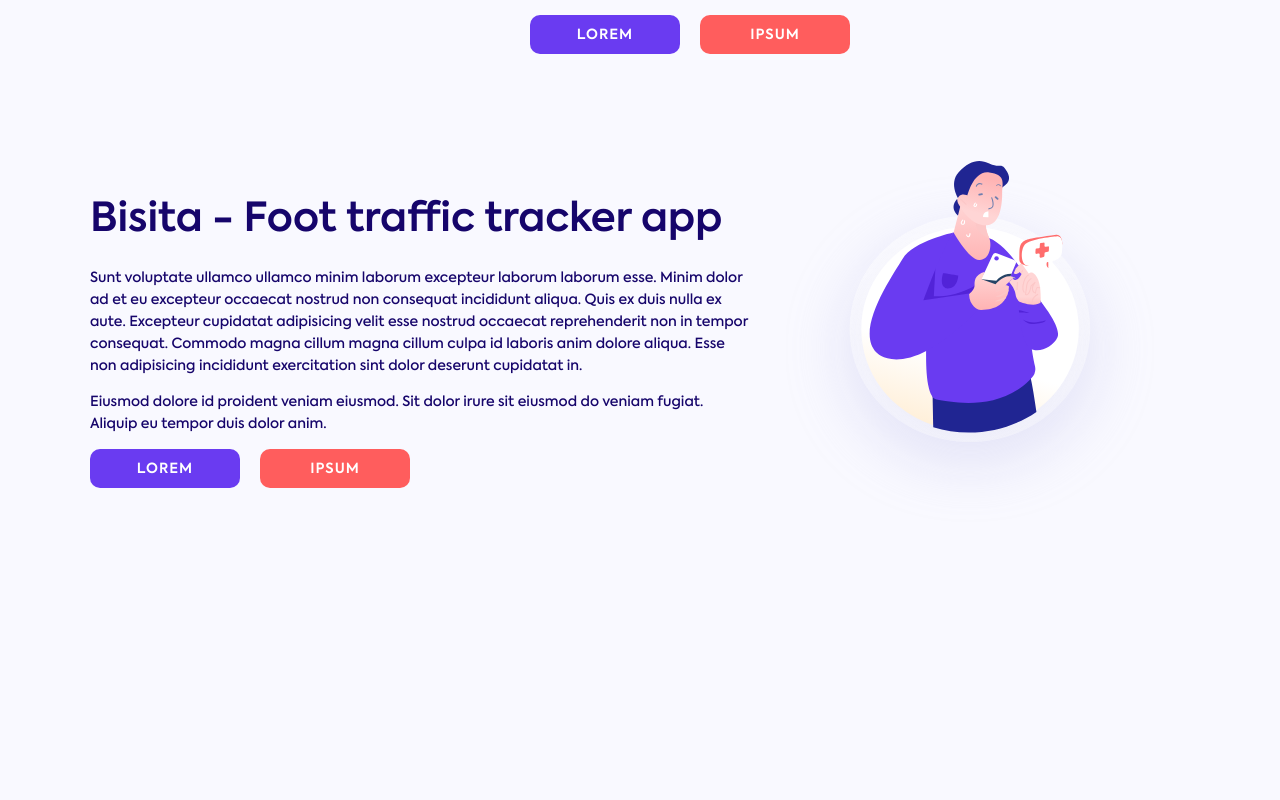
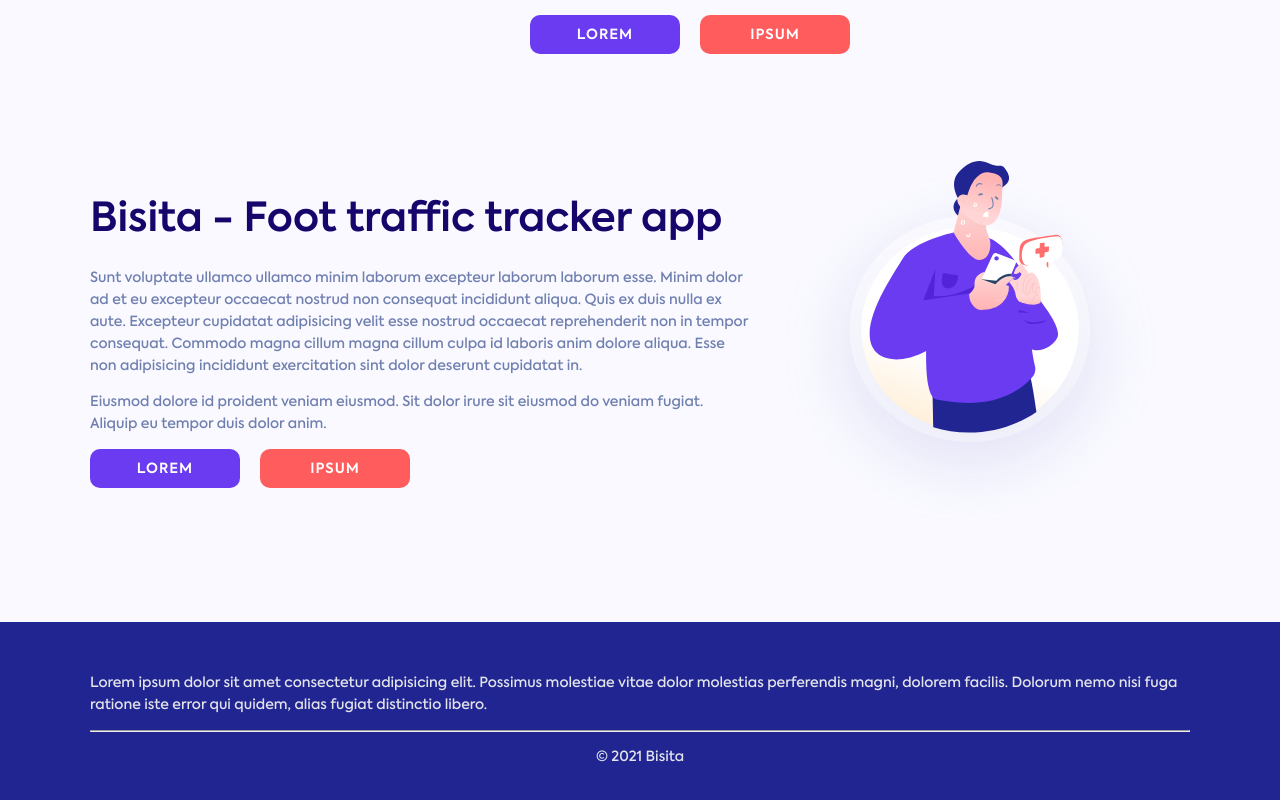
Before and after one commit to online-lorno/bisita-tracker-site, a Next.js app: page / in a window 1280 px wide. Shown: the part 1138-1938 px from the top of the page. Before the commit the page ends 1760 px from the top, so only its background shows below. Built offline with nearby package versions, Linux system fonts and the light colour scheme.

Commit message:
feat: Footer component

```diff
--- /dev/null
+++ b/components/Footer.tsx
@@ -0,0 +1,37 @@
+import styled from 'styled-components'
+
+import Container from 'components/Container'
+import color from 'lib/constants/color'
+
+const FooterContainer = styled.footer`
+  background: ${color.base.dark};
+  padding: 2rem 0;
+`
+
+const FooterContent = styled(Container)`
+  p {
+    color: ${color.text.secondary};
+
+    &.center {
+      text-align: center;
+    }
+  }
+`
+
+const Footer: React.FC = () => {
+  return (
+    <FooterContainer>
+      <FooterContent>
+        <p>
+          Lorem ipsum dolor sit amet consectetur adipisicing elit. Possimus molestiae vitae dolor
+          molestias perferendis magni, dolorem facilis. Dolorum nemo nisi fuga ratione iste error
+          qui quidem, alias fugiat distinctio libero.
+        </p>
+        <hr />
+        <p className="center">© 2021 Bisita</p>
+      </FooterContent>
+    </FooterContainer>
+  )
+}
+
+export default Footer
--- a/components/Layout.tsx
+++ b/components/Layout.tsx
@@ -2,6 +2,7 @@
 import Head from 'next/head'
 
 import Header from 'components/Header'
+import Footer from 'components/Footer'
 
 type Props = {
   children?: ReactNode
@@ -14,6 +15,7 @@
     </Head>
     <Header />
     {children}
+    <Footer />
   </>
 )
 
--- a/styles/app.css
+++ b/styles/app.css
@@ -43,6 +43,8 @@
   font-family: 'Axiforma', sans-serif;
   font-size: 18px;
   color: #16056b;
+  margin: 0;
+  padding: 0;
 }
 
 h1,
@@ -77,6 +79,7 @@
 p {
   font-size: 14px;
   font-weight: 500;
+  color: #6f7faf;
 }
 
 small {
```
